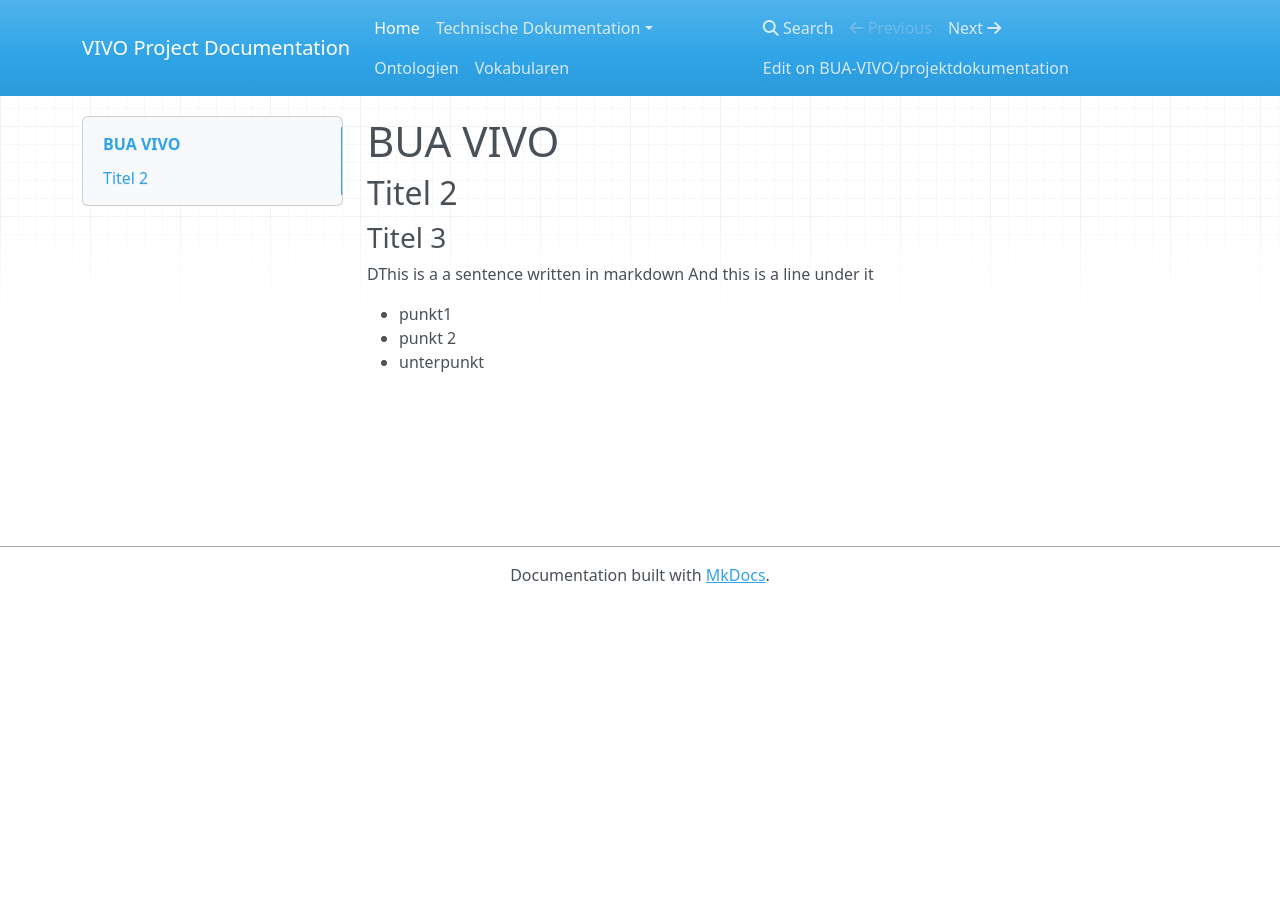
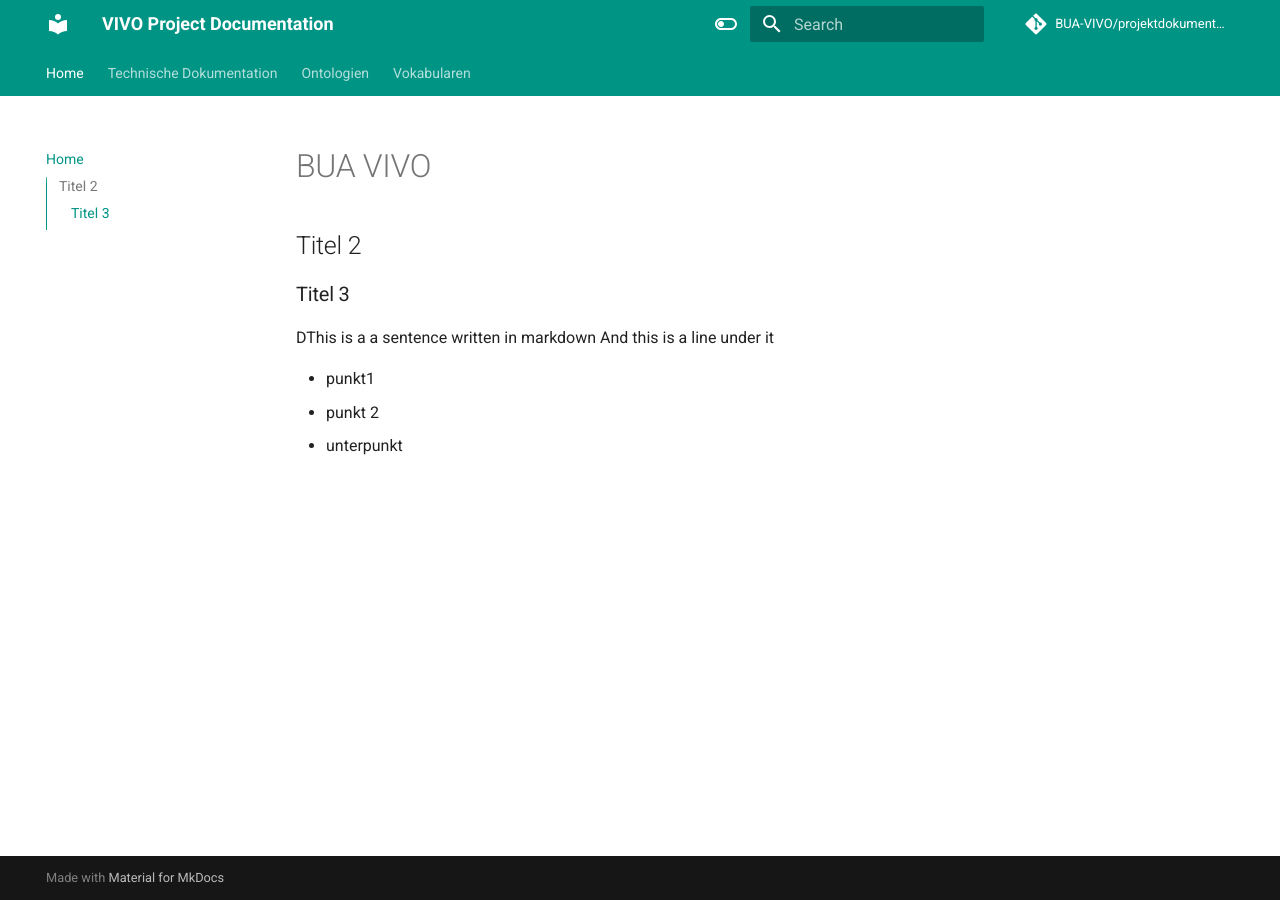
Before and after one commit to Fadalsh/projektdokumentation, an MkDocs documentation site: the page built from docs/index.md, in a window 1280 px wide. Built offline with MkDocs 1.6.1 and Material for MkDocs 9.7.7, drawn with Linux system fonts in a browser that asks for light colours; nearby versions of some CDN libraries; a script that is not in the unit is left out; comment, search, counter and statistics services are not loaded.

Commit message:
Material Theme Test

```diff
--- a/mkdocs.yaml
+++ b/mkdocs.yaml
@@ -26,12 +26,28 @@
   - Ontologien: ontologien.md
   - Vokabularen: vokabularen.md
 theme:
-  name: mkdocs
-  highlightjs: true
-  hljs_languages:
-    - yaml
-    - python
-    - java
-    - owl
-    - rdf
-    - ttl
+  name: material
+  features:
+    - navigation.tabs
+    - navigation.sections
+    - toc.integrate
+    - navigation.top
+    - search.suggest
+    - search.highlight
+    - content.tabs.link
+    - content.code.annotation
+    - content.code.copy
+  language: en
+  palette:
+    - scheme: default
+      toggle:
+        icon: material/toggle-switch-off-outline
+        name: Switch to dark mode
+      primary: teal
+      accent: purple
+    - scheme: slate
+      toggle:
+        icon: material/toggle-switch
+        name: Switch to light mode
+      primary: teal
+      accent: lime
```
